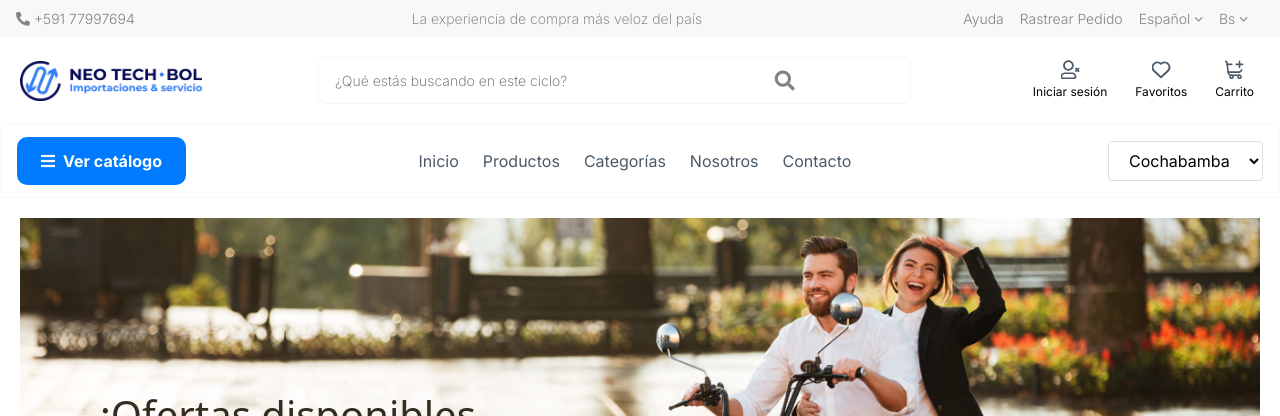
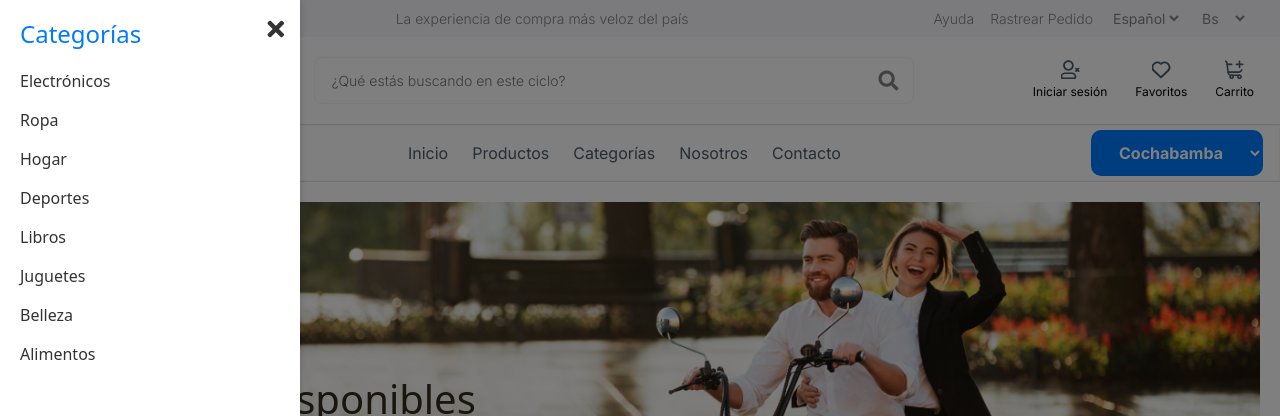
Before and after one commit to neotech-bol/Neotech-App-FrontEnd, a Vue app: page / in a window 1280 px wide. Both pictures are taken after a click on the button "Ver catálogo". Shown: the top 416 px of the page. Built offline with nearby package versions, Linux system fonts and the light colour scheme; no server answers.

Commit message:
agregando estilos globales

```diff
--- a/src/Components/InicioComponents/CarruselDeImagenesComponent.vue
+++ b/src/Components/InicioComponents/CarruselDeImagenesComponent.vue
@@ -80,7 +80,7 @@
 
   @media (min-width: 1024px) {
     .carousel-container {
-      max-width: 1480px;
+      max-width: 1440px;
     }
   }
 
--- a/src/Components/InicioComponents/NavbarProViewComponent.vue
+++ b/src/Components/InicioComponents/NavbarProViewComponent.vue
@@ -1,6 +1,7 @@
 <template>
   <header class="header">
     <div class="top-bar">
+      <div class="top-bar-inner">
         <div class="contact">
           <a href="tel:+59177997694"><i class="fas fa-phone-alt"></i> +591 77997694</a>
         </div>
@@ -10,8 +11,15 @@
         <div class="top-links">
           <a href="#">Ayuda</a>
           <a href="#">Rastrear Pedido</a>
-        <a href="#">Español <i class="fa-solid fa-chevron-down fa-2xs" style="color: #838384;"></i></a>
-        <a href="#">Bs <i class="fa-solid fa-chevron-down fa-2xs" style="color: #838384;"></i></a>
+          <select v-model="language" class="language-select">
+            <option value="es">Español</option>
+            <option value="en">English</option>
+          </select>
+          <select v-model="currency" class="currency-select">
+            <option value="bs">Bs</option>
+            <option value="usd">USD</option>
+          </select>
+        </div>
       </div>
     </div>
     <div class="main-header">
@@ -27,7 +35,6 @@
       </div>
       <div class="user-actions">
         <button class="icon-button" @click="handleAccountClick">
-          <!-- <i class="fas fa-user"></i> -->
           <img src="../../../public/svg/icono-header-cuenta.svg" alt="">
           <span class="label">{{ isLoggedIn ? 'Cuenta' : 'Iniciar sesión' }}</span>
         </button>
@@ -42,31 +49,42 @@
         </button>
       </div>
     </div>
+    <hr>
     <nav class="main-nav">
-      <button class="catalog-button">
+      <button class="catalog-button" @click="toggleSidebar">
         <i class="fas fa-bars"></i>
         Ver catálogo
       </button>
 
-      <button class="mobile-menu-toggle" @click="toggleMobileMenu">
-        <i class="fas fa-bars"></i>
-        <span class="label">Menú</span>
-      </button>
-
-      <ul :class="['nav-links', { 'mobile-open': isMobileMenuOpen }]">
+      <ul class="nav-links">
         <li v-for="item in navItems" :key="item.path">
           <router-link :to="item.path">
             {{ item.nombre }}
           </router-link>
         </li>
       </ul>
-      <select v-model="location" class="select-styled location-select">
+      <select v-model="location" class="location-select">
         <option value="cochabamba">Cochabamba</option>
         <option value="la-paz">La Paz</option>
         <option value="santa-cruz">Santa Cruz</option>
       </select>
     </nav>
+    <hr>
   </header>
+
+  <!-- Sidebar -->
+  <div :class="['sidebar', { 'open': isSidebarOpen }]">
+    <button class="close-sidebar" @click="toggleSidebar">
+      <i class="fas fa-times"></i>
+    </button>
+    <h2>Categorías</h2>
+    <ul>
+      <li v-for="category in categories" :key="category">
+        <a href="#">{{ category }}</a>
+      </li>
+    </ul>
+  </div>
+  <div :class="['sidebar-overlay', { 'active': isSidebarOpen }]" @click="toggleSidebar"></div>
 </template>
 
 <script setup>
@@ -79,78 +97,62 @@ const searchQuery = ref('')
 const language = ref('es')
 const currency = ref('bs')
 const location = ref('cochabamba')
-const isMobileMenuOpen = ref(false)
-const cartStore = useCartStore(); // Usar el store de carrito
-// Computed property para obtener el conteo de artículos en el carrito
-const cartItemCount = computed(() => cartStore.uniqueItemCount); // Asegúrate de que totalItems esté definido en tu store
+const isSidebarOpen = ref(false)
+const cartStore = useCartStore();
+const cartItemCount = computed(() => cartStore.uniqueItemCount);
 const navItems = [
-  {
-    nombre: 'Inicio'
-  },
-  {
-    nombre: 'Productos',
-    path: '/',
-    icon: 'fas fa-th-large'
-  },
-  {
-    nombre: 'Categorías',
-    path: '/producto',
-    icon: 'fas fa-box-open'
-  },
-  {
-    nombre: 'Nosotros',
-    path: '/nosotros',
-    icon: 'fas fa-users'
-  },
-  {
-    nombre: 'Contacto',
-    path: '/contacto',
-    icon: 'fas fa-envelope'
-  }
+  { nombre: 'Inicio', path: '/' },
+  { nombre: 'Productos', path: '/productos' },
+  { nombre: 'Categorías', path: '/categorias' },
+  { nombre: 'Nosotros', path: '/nosotros' },
+  { nombre: 'Contacto', path: '/contacto' }
 ]
-const isLoggedIn = ref(false); // Replace this with your actual authentication logic
-// Verificar el token al montar el componente
+const isLoggedIn = ref(false);
+const categories = [
+  'Electrónicos', 'Ropa', 'Hogar', 'Deportes', 'Libros', 'Juguetes', 'Belleza', 'Alimentos'
+]
+
 onMounted(() => {
   const token = localStorage.getItem('token');
-  isLoggedIn.value = !!token; // Establecer isLoggedIn en true si el token existe
-  console.log(token); // Para depuración
+  isLoggedIn.value = !!token;
 });
-
 
 const handleAccountClick = () => {
   if (isLoggedIn.value) {
-    // Navegar a la vista de cuenta
-    router.push({ path: '/perfil' }); // Ajusta la ruta según sea necesario
+    router.push({ path: '/perfil' });
   } else {
-    // Iniciar el proceso de inicio de sesión
-    router.push({ path: '/login' }); // Ajusta la ruta según sea necesario
+    router.push({ path: '/login' });
   }
 };
-const toggleMobileMenu = () => {
-  isMobileMenuOpen.value = !isMobileMenuOpen.value
+
+const toggleSidebar = () => {
+  isSidebarOpen.value = !isSidebarOpen.value;
 }
 
 const carritoView = () => {
   router.push({ path: '/checkout' })
 }
-
 </script>
 
 <style scoped>
 @import url('https://fonts.googleapis.com/css2?family=Poppins:wght@300;400;500;600;700&display=swap');
 @import url('https://cdnjs.cloudflare.com/ajax/libs/font-awesome/5.15.3/css/all.min.css');
-@import url('https://fonts.googleapis.com/css2?family=Inter:ital,opsz,wght@0,14..32,100..900;1,14..32,100..900&display=swap');
+@import url('https://fonts.googleapis.com/css2?family=Inter:wght@300;400;500;600;700&display=swap');
 
 .header {
-  font-family: "Inter", serif;
-  font-optical-sizing: auto;
-  font-style: normal;
-  max-width: 1440px;
-  margin: 0 auto;
+  font-family: "Inter", sans-serif;
+  width: 100%;
+  margin: 0;
 }
 
 .top-bar {
   background-color: #F8F8FB;
+  width: 100%;
+}
+
+.top-bar-inner {
+  max-width: 1440px;
+  margin: 0 auto;
   padding: 8px 16px;
   display: flex;
   justify-content: space-between;
@@ -172,6 +174,17 @@ const carritoView = () => {
   color: #007bff;
 }
 
+.language-select,
+.currency-select {
+  background: none;
+  border: none;
+  color: #838384;
+  font-family: "Inter", sans-serif;
+  font-size: 14px;
+  cursor: pointer;
+  outline: none;
+}
+
 .text-color {
   color: #838384;
   font-weight: 250;
@@ -182,36 +195,15 @@ const carritoView = () => {
   align-items: center;
 }
 
-.select-styled {
-  padding: 4px 8px;
-  border: 1px solid #ddd;
-  border-radius: 4px;
-  background-color: white;
-  cursor: pointer;
-  transition: border-color 0.3s ease;
-}
-
-.select-styled:hover {
-  border-color: #007bff;
-}
-
 .main-header {
+  max-width: 1440px;
+  margin: 0 auto;
   padding: 20px;
   display: flex;
   align-items: center;
   justify-content: space-between;
   flex-wrap: wrap;
   background-color: white;
-}
-
-.linea {
-  background-color: #F8F8FB;
-  padding: 8px 16px;
-  display: flex;
-  justify-content: space-between;
-  align-items: center;
-  flex-wrap: wrap;
-  font-size: 14px;
 }
 
 .logo img {
@@ -226,10 +218,9 @@ const carritoView = () => {
 .search-bar {
   flex-grow: 1;
   display: flex;
-  margin: 0px 16px;
+  margin: 0 16px;
   position: relative;
-  padding-right: 100px;
-  padding-left: 100px;
+  max-width: 600px;
 }
 
 .search-bar input {
@@ -250,7 +241,7 @@ const carritoView = () => {
 
 .search-button {
   position: absolute;
-  right: 210px;
+  right: 10px;
   top: 50%;
   transform: translateY(-50%);
   background: none;
@@ -315,18 +306,18 @@ const carritoView = () => {
 
 .main-nav {
   background-color: white;
-  padding: 12px 16px;
+  padding: 3px 16px;
   display: flex;
   justify-content: space-between;
   align-items: center;
   flex-wrap: wrap;
   border: 1px solid #F8F8FB;
+  max-width: 1440px;
+  margin: 0 auto;
 }
 
-.catalog-button {
-  display: flex;
-  align-items: center;
-  gap: 8px;
+.catalog-button,
+.location-select {
   background-color: #007bff;
   color: white;
   border: none;
@@ -337,7 +328,8 @@ const carritoView = () => {
   transition: background-color 0.3s ease, transform 0.3s ease;
 }
 
-.catalog-button:hover {
+.catalog-button:hover,
+.location-select:hover {
   background-color: #0056b3;
   transform: translateY(-2px);
 }
@@ -367,15 +359,99 @@ const carritoView = () => {
   color: #007bff;
 }
 
-.location-select {
-  padding: 8px 16px;
+hr {
+  background-color: #838384;
+  margin: 0;
+  border: none;
+  height: 1px;
 }
 
-.mobile-menu-toggle {
-  display: none;
+/* Sidebar styles */
+.sidebar {
+  position: fixed;
+  top: 0;
+  left: -300px;
+  width: 300px;
+  height: 100%;
+  background-color: #ffffff;
+  box-shadow: 2px 0 5px rgba(0, 0, 0, 0.1);
+  transition: left 0.3s ease;
+  z-index: 1000;
+  overflow-y: auto;
+  padding: 20px;
+}
+
+.sidebar.open {
+  left: 0;
+}
+
+.close-sidebar {
+  position: absolute;
+  top: 10px;
+  right: 10px;
   background: none;
   border: none;
+  font-size: 24px;
   cursor: pointer;
+  color: #333;
+}
+
+.sidebar h2 {
+  font-size: 24px;
+  margin-bottom: 20px;
+  color: #007bff;
+}
+
+.sidebar ul {
+  list-style-type: none;
+  padding: 0;
+}
+
+.sidebar li {
+  margin-bottom: 15px;
+}
+
+.sidebar a {
+  color: #333;
+  text-decoration: none;
+  font-size: 16px;
+  transition: color 0.3s ease;
+}
+
+.sidebar a:hover {
+  color: #007bff;
+}
+
+.sidebar-overlay {
+  position: fixed;
+  top: 0;
+  left: 0;
+  width: 100%;
+  height: 100%;
+  background-color: rgba(0, 0, 0, 0.5);
+  display: none;
+  z-index: 999;
+}
+
+.sidebar-overlay.active {
+  display: block;
+}
+
+@media (max-width: 1024px) {
+  .main-header {
+    padding: 16px;
+  }
+
+  .search-bar {
+    max-width: 100%;
+    margin: 16px 0;
+  }
+
+  .user-actions {
+    width: 100%;
+    justify-content: space-around;
+    margin-top: 16px;
+  }
 }
 
 @media (max-width: 768px) {
@@ -395,60 +471,26 @@ const carritoView = () => {
 
   .search-bar {
     order: 1;
-    margin: 16px 0;
-  }
-
-  .user-actions {
-    justify-content: space-around;
-    margin-top: 16px;
-  }
-
-  .mobile-menu-toggle {
-    margin-top: 10px;
-    display: flex;
-    align-items: center;
-    justify-content: center;
-    width: 100%;
-    padding: 12px;
-    background-color: #007bff;
-    color: white;
-    border-radius: 25px;
-    margin-bottom: 16px;
-    font-weight: bold;
-    transition: background-color 0.3s ease;
-  }
-
-  .mobile-menu-toggle:hover {
-    background-color: #0056b3;
-  }
-
-  .mobile-menu-toggle i {
-    margin-right: 8px;
   }
 
   .nav-links {
     display: none;
-    flex-direction: column;
-    width: 100%;
   }
 
-  .nav-links.mobile-open {
-    display: flex;
+  .catalog-button,
+  .location-select {
+    width: 100%;
+    justify-content: center;
+    margin-bottom: 8px;
   }
 
-  .nav-links li {
-    margin-right: 0;
-    margin-bottom: 12px;
+  .main-nav {
+    flex-direction: column;
   }
 
-  .location-select {
+  .sidebar {
     width: 100%;
-    margin-top: 12px;
-  }
-
-  .catalog-button {
-    width: 100%;
-    justify-content: center;
+    left: -100%;
   }
 }
 
--- a/src/Services/Http.js
+++ b/src/Services/Http.js
@@ -21,7 +21,7 @@ const getToken = () => {
 
 // Manejador común de errores
 const handleError = (error) => {
-    if (error.response?.status === 401) {
+    if (error.response?.status === 402) {
         localStorage.clear();
         window.location.href = "/login";
     }
--- /dev/null
+++ b/src/assets/global.css
@@ -0,0 +1,24 @@
+/* src/assets/global.css */
+
+/* Importar fuentes desde Google Fonts */
+@import url('https://fonts.googleapis.com/css2?family=Poppins:wght@300;400;500;600;700&display=swap');
+@import url('https://fonts.googleapis.com/css2?family=Inter:wght@300;400;500;600;700&display=swap');
+
+/* Estilos globales */
+body {
+  font-family: "Inter", sans-serif; /* Establece la fuente global */
+  margin: 0; /* Elimina el margen predeterminado */
+  padding: 0; /* Elimina el padding predeterminado */
+  box-sizing: border-box; /* Asegura que el padding y el borde se incluyan en el ancho y alto total */
+}
+
+h1, h2, h3, h4, h5, h6 {
+  margin: 0; /* Elimina el margen de los encabezados */
+}
+
+a {
+  text-decoration: none; /* Elimina el subrayado de los enlaces */
+  color: inherit; /* Hereda el color del texto */
+}
+
+/* Otros estilos globales */
--- a/src/main.js
+++ b/src/main.js
@@ -1,5 +1,6 @@
 import { createApp } from 'vue'
 import { createPinia } from 'pinia'
+import './assets/global.css'
 
 import App from './App.vue'
 import router from './router'
```
Lines whose indentation alone changed are shown as unchanged.
